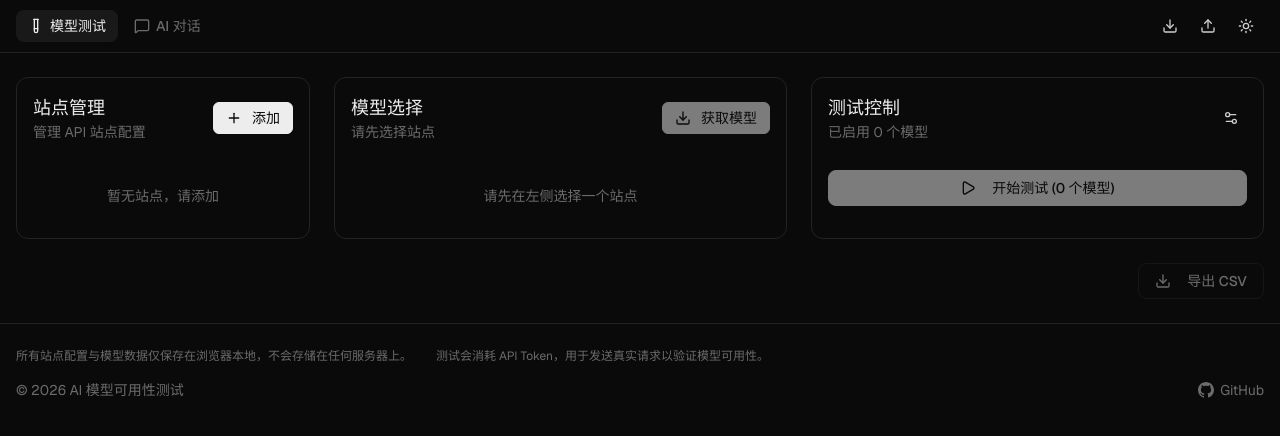
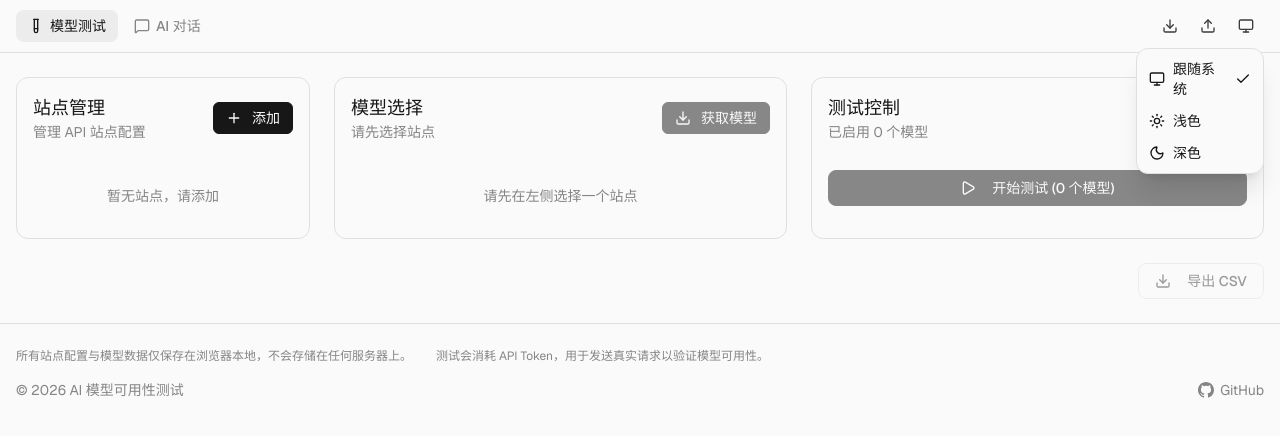
Before and after one commit to Adkimsm/openai-models-test, a Next.js app: page / in a window 1280 px wide. Both pictures are taken after a click on the button 1246 px from the left and 26 px from the top of the page. Shown: the top 436 px of the page. Built offline with nearby package versions, Linux system fonts and the light colour scheme.

Commit message:
feat: system switch darkmode & localstorage

```diff
--- a/src/app/layout.js
+++ b/src/app/layout.js
@@ -26,6 +26,13 @@ export default function RootLayout({ children }) {
       className={`${geistSans.variable} ${geistMono.variable} h-full antialiased`}
       suppressHydrationWarning
     >
+      <head>
+        <script
+          dangerouslySetInnerHTML={{
+            __html: `(function(){var t=localStorage.getItem('theme');if(t==='dark'||(!t&&matchMedia('(prefers-color-scheme:dark)').matches))document.documentElement.classList.add('dark')})()`,
+          }}
+        />
+      </head>
       <body className="min-h-full flex flex-col">
         <header className="border-b border-gray-4 bg-gray-1 shrink-0 z-50 sticky top-0">
           <div className="container mx-auto px-4 py-2 flex items-center justify-between">
--- a/src/components/ThemeSwitcher.js
+++ b/src/components/ThemeSwitcher.js
@@ -1,45 +1,89 @@
 "use client"
 
-import { useState, useEffect } from "react"
-import { Sun, Moon } from "lucide-react"
+import { useState, useEffect, useCallback } from "react"
+import { Sun, Moon, Monitor } from "lucide-react"
 import { Button } from "@/components/ui/button"
-import { getSetting, setSetting } from "@/lib/db"
+import {
+  DropdownMenu,
+  DropdownMenuTrigger,
+  DropdownMenuContent,
+  DropdownMenuRadioGroup,
+  DropdownMenuRadioItem,
+} from "@/components/ui/dropdown-menu"
+
+const STORAGE_KEY = "theme"
+
+function getSystemTheme() {
+  return window.matchMedia("(prefers-color-scheme: dark)").matches ? "dark" : "light"
+}
+
+function applyTheme(mode) {
+  const dark = mode === "dark" || (mode === "system" && getSystemTheme() === "dark")
+  document.documentElement.classList.toggle("dark", dark)
+}
 
 export default function ThemeSwitcher() {
-  const [theme, setTheme] = useState("light")
+  const [theme, setTheme] = useState("system")
+  const [mounted, setMounted] = useState(false)
+
+  const handleChange = useCallback((mode) => {
+    setTheme(mode)
+    if (mode === "system") {
+      localStorage.removeItem(STORAGE_KEY)
+    } else {
+      localStorage.setItem(STORAGE_KEY, mode)
+    }
+    applyTheme(mode)
+  }, [])
 
   useEffect(() => {
-    getSetting("theme").then((saved) => {
-      if (saved) {
-        setTheme(saved)
-        document.documentElement.classList.toggle("dark", saved === "dark")
-      } else {
-        const prefersDark = window.matchMedia("(prefers-color-scheme: dark)").matches
-        setTheme(prefersDark ? "dark" : "light")
-        document.documentElement.classList.toggle("dark", prefersDark)
-      }
-    })
+    const saved = localStorage.getItem(STORAGE_KEY)
+    const initial = saved === "light" || saved === "dark" ? saved : "system"
+    setTheme(initial)
+    applyTheme(initial)
+    setMounted(true)
   }, [])
 
-  function toggle() {
-    const next = theme === "dark" ? "light" : "dark"
-    setTheme(next)
-    setSetting("theme", next)
-    document.documentElement.classList.toggle("dark", next === "dark")
+  useEffect(() => {
+    if (theme !== "system") return
+    const mq = window.matchMedia("(prefers-color-scheme: dark)")
+    const listener = () => applyTheme("system")
+    mq.addEventListener("change", listener)
+    return () => mq.removeEventListener("change", listener)
+  }, [theme])
+
+  const icons = {
+    system: <Monitor className="h-4 w-4" />,
+    light: <Sun className="h-4 w-4" />,
+    dark: <Moon className="h-4 w-4" />,
   }
 
   return (
-    <Button
-      variant="ghost"
-      size="icon"
-      onClick={toggle}
-      aria-label={theme === "dark" ? "切换到浅色模式" : "切换到深色模式"}
-    >
-      {theme === "dark" ? (
-        <Sun className="h-4 w-4" />
-      ) : (
-        <Moon className="h-4 w-4" />
-      )}
-    </Button>
+    <DropdownMenu>
+      <DropdownMenuTrigger
+        render={<Button variant="ghost" size="icon" aria-label="切换主题" />}
+      >
+        {mounted ? icons[theme] : <Monitor className="h-4 w-4" />}
+      </DropdownMenuTrigger>
+      <DropdownMenuContent align="end">
+        <DropdownMenuRadioGroup
+          value={theme}
+          onValueChange={handleChange}
+        >
+          <DropdownMenuRadioItem value="system">
+            <Monitor className="h-4 w-4" />
+            跟随系统
+          </DropdownMenuRadioItem>
+          <DropdownMenuRadioItem value="light">
+            <Sun className="h-4 w-4" />
+            浅色
+          </DropdownMenuRadioItem>
+          <DropdownMenuRadioItem value="dark">
+            <Moon className="h-4 w-4" />
+            深色
+          </DropdownMenuRadioItem>
+        </DropdownMenuRadioGroup>
+      </DropdownMenuContent>
+    </DropdownMenu>
   )
 }
```
